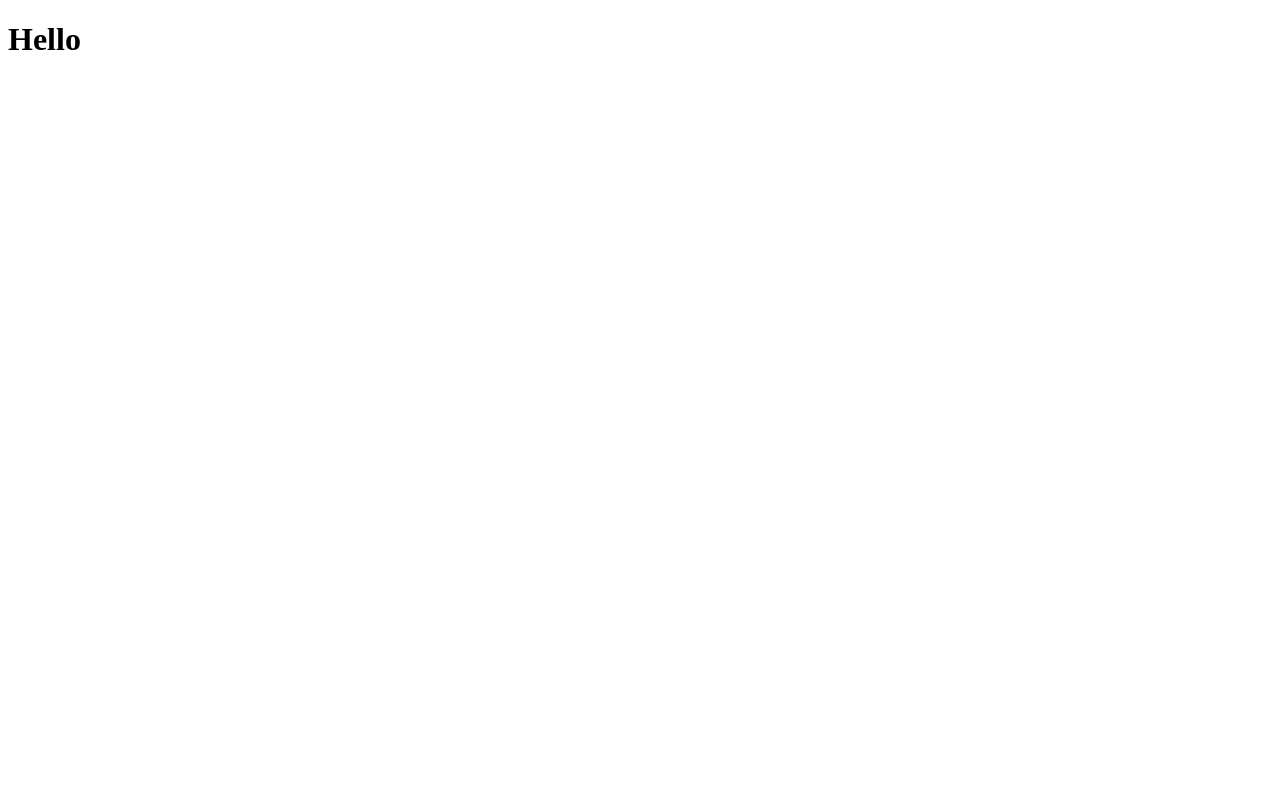
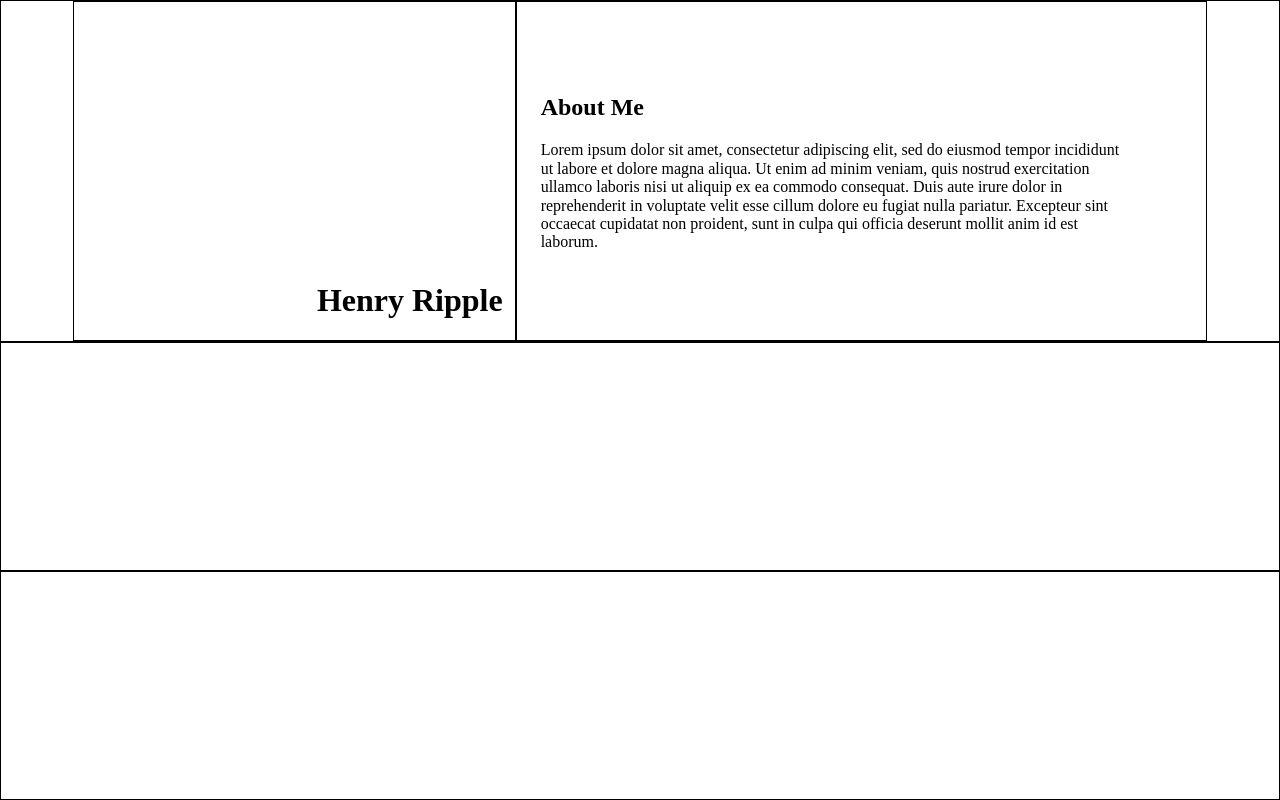
Before and after one commit to hripple46/Personal-Portfolio, a website: page index.html in a window 1280 px wide. Drawn offline with nearby package versions, Linux system fonts and the light colour scheme.

Commit message:
initial site structure and minor display styling

```diff
--- a/index.html
+++ b/index.html
@@ -8,6 +8,22 @@
     <title>Henry's Portfolio</title>
   </head>
   <body>
-    <h1>Hello</h1>
+    <div class="aboutMe">
+      <div class="name"><h1>Henry Ripple</h1></div>
+      <div class="description">
+        <h2>About Me</h2>
+        <p>
+          Lorem ipsum dolor sit amet, consectetur adipiscing elit, sed do
+          eiusmod tempor incididunt ut labore et dolore magna aliqua. Ut enim ad
+          minim veniam, quis nostrud exercitation ullamco laboris nisi ut
+          aliquip ex ea commodo consequat. Duis aute irure dolor in
+          reprehenderit in voluptate velit esse cillum dolore eu fugiat nulla
+          pariatur. Excepteur sint occaecat cupidatat non proident, sunt in
+          culpa qui officia deserunt mollit anim id est laborum.
+        </p>
+      </div>
+    </div>
+    <div class="projects"></div>
+    <div class="contactMe"></div>
   </body>
 </html>
--- /dev/null
+++ b/package.json
@@ -0,0 +1,5 @@
+{
+  "dependencies": {
+    "normalize.css": "^8.0.1"
+  }
+}
--- a/style.css
+++ b/style.css
@@ -0,0 +1,36 @@
+@import "./node_modules/normalize.css/normalize.css";
+html {
+  height: 100%;
+  width: 100%;
+}
+body {
+  height: 100%;
+  display: grid;
+  grid-template-rows: 1fr 1fr 1fr;
+}
+body > div {
+  border: 1px solid black;
+}
+.aboutMe {
+  display: flex;
+}
+
+.name {
+  position: relative;
+  border: 1px solid black;
+  flex: 1;
+  margin-left: 72px;
+  padding: 72px;
+}
+.name > h1 {
+  position: absolute;
+  right: 12px;
+  bottom: 0px;
+}
+.description {
+  border: 1px solid black;
+  flex: 2;
+  margin-right: 72px;
+  padding: 72px;
+  padding-left: 24px;
+}
```
Also changed, not shown: 1 other file.
